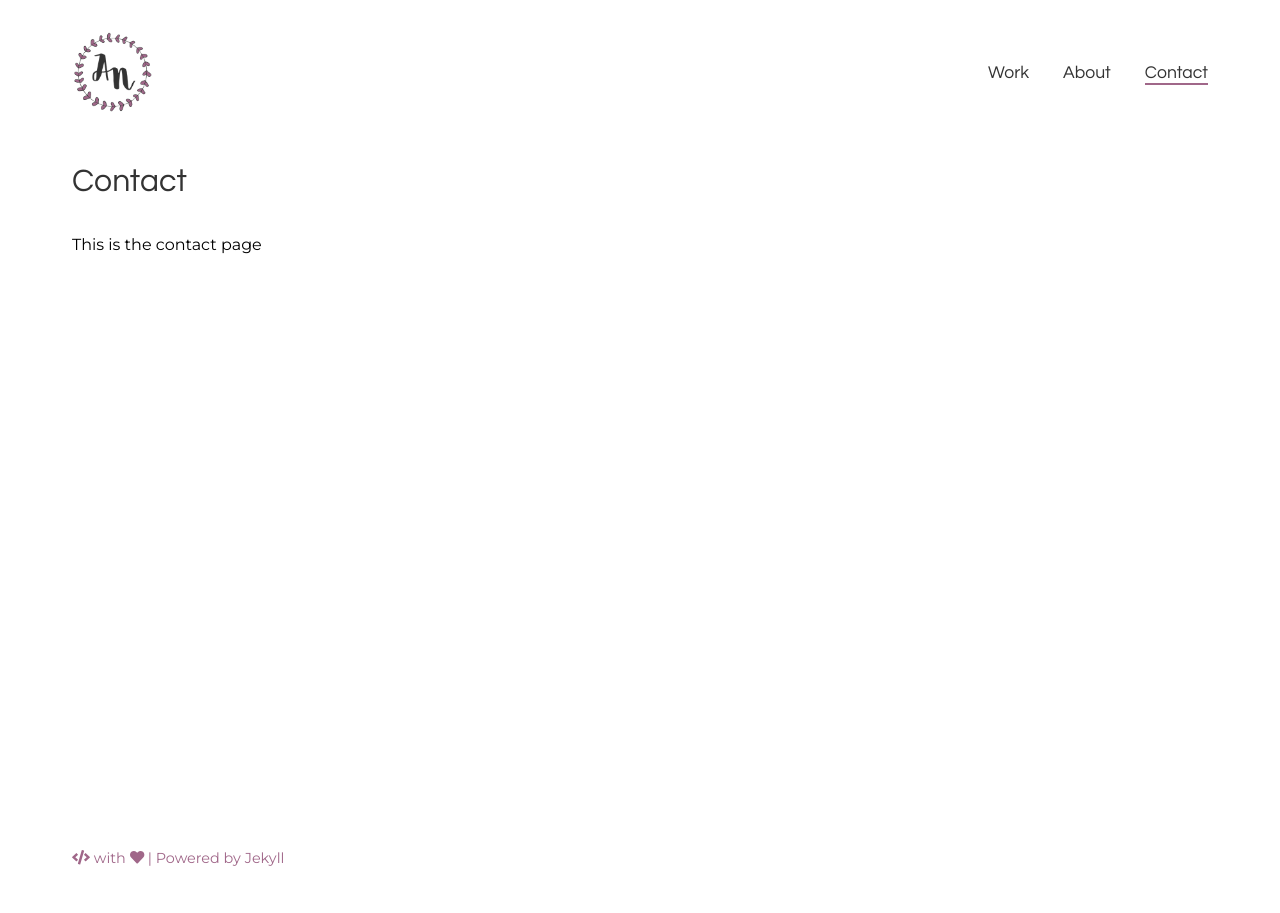
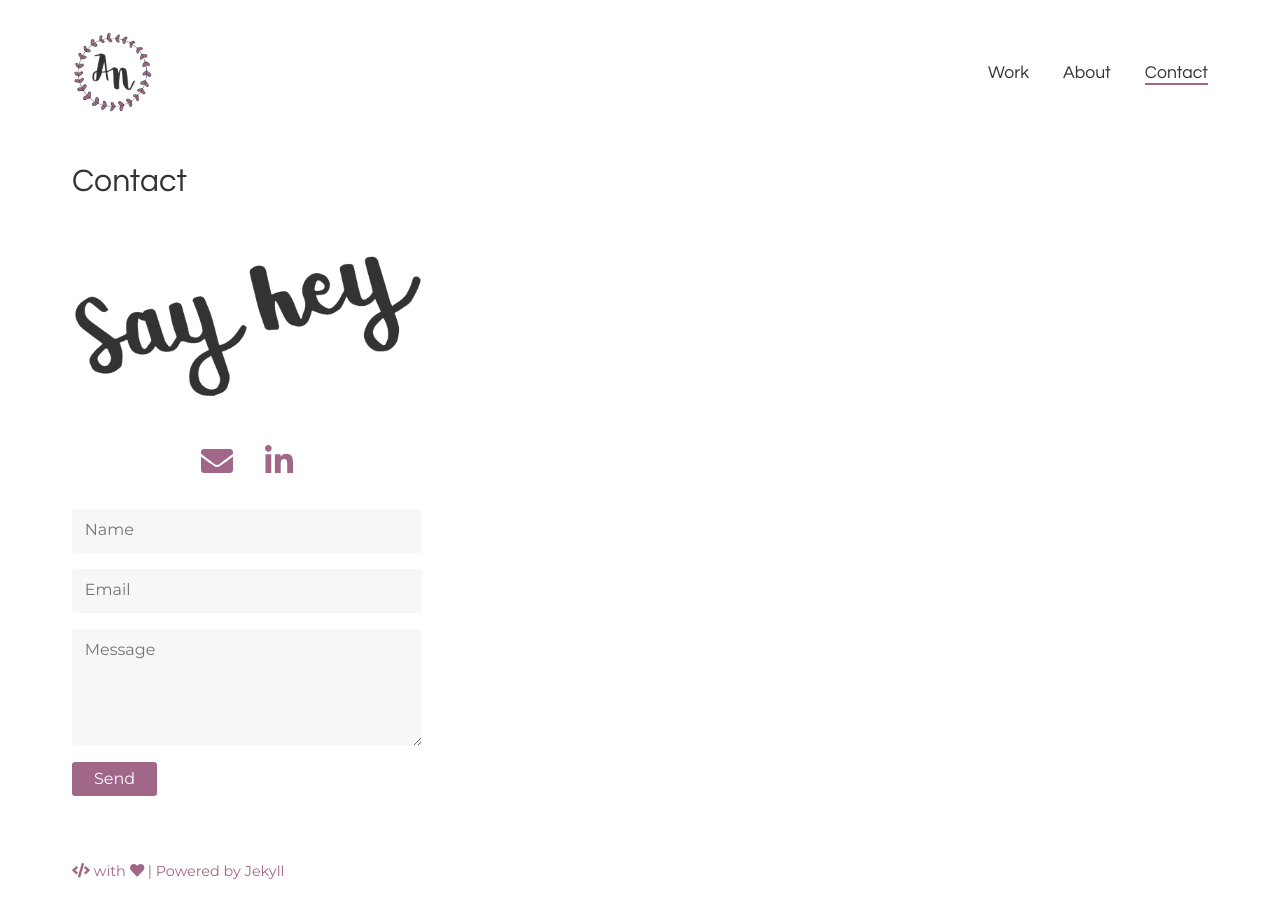
Before and after one commit to movealongg/movealongg.github.io, a Jekyll site: the page built from contact.md, in a window 1280 px wide. Built offline with Jekyll 4.4.1, drawn with Linux system fonts in a browser that asks for light colours; nearby versions of some CDN libraries.

Commit message:
Start styling contact page

```diff
--- a/_includes/header.html
+++ b/_includes/header.html
@@ -2,7 +2,7 @@
   <nav role="navigation" aria-label="main navigation">
 
       <a href="{{site.url }}">
-        <img src="{{site.url }}/assets/logo.png" alt="Aliyah Northington's portfolio logo" class="logo">
+        <img src="{{site.url }}/assets/images/logo.png" alt="Aliyah Northington's portfolio logo" class="logo">
       </a>
 
         <div class="hamburger hamburger-toggle">
--- /dev/null
+++ b/_layouts/contact.html
@@ -0,0 +1,27 @@
+---
+layout: default
+---
+<div class="contact">
+    {%- if page.title -%}
+        <h1>{{ page.title }}</h1>
+    {%- endif -%}
+
+    <img src="{{site.url }}/assets/images/sayhey.gif" alt="Say Hey" class="sayhey">
+
+    <div class="social">
+        <a href="mailto:aliyah.northington@gmail.com" class="fas fa-envelope fa-2x"></a>
+        <a href="https://www.linkedin.com/in/aliyah-n/" target="_blank" class="fab fa-linkedin-in fa-2x"></a>
+    </div>
+
+    <form action="https://formspree.io/xlelzevl" method="POST">
+
+        <input type="text" placeholder="Name">
+
+        <input type="email" name="_replyto" placeholder="Email">
+
+        <textarea name="message" placeholder="Message" cols="40" rows="5"></textarea>
+
+        <button type="submit">Send</button>
+    </form>
+
+</div>
--- /dev/null
+++ b/_sass/_contact.scss
@@ -0,0 +1,44 @@
+.sayhey {
+    width: 100%;
+    max-width: 350px;
+    padding-bottom: 1rem;
+}
+
+.social {
+    display: flex;
+    justify-content: center;
+    max-width: 350px;
+    margin-bottom: 1rem;
+    svg {
+        color: $color-main;
+        padding: 1rem;
+    }
+}
+
+.contact form {
+    display: flex;
+    flex-direction: column;
+    max-width: 350px;
+    font-family: $copy;
+    input[type="text"], input[type="email"], textarea {
+        padding: 0.8rem;
+        border-radius: 3px;
+        border: 0;
+        background: $formgray;
+        color: $gray;
+        margin-bottom: 1rem;
+    }
+    button {
+        max-width: 85px;
+        padding: 0.5rem 1rem;
+        border-radius: 3px;
+        background-color: $color-main;
+        color: $white;
+        border: 0;
+        transition: all .5s linear;
+        &:hover{
+            opacity: 0.75;
+
+        }
+    }
+}
--- a/_sass/_nav.scss
+++ b/_sass/_nav.scss
@@ -53,13 +53,16 @@ nav {
 
 // Mobile Menu
 .mobile-menu {
-    display: none;
+    visibility: hidden;
+    display: flex;
     flex-direction: column;
     margin-top: 1rem;
     z-index: 2;
     background-color: $gray;
     width: 100%;
     position: absolute;
+    opacity: 0;
+    transition: opacity 0.3s;
     a {
         padding: 0.8rem 2rem;
         color: $lightgray;
@@ -69,6 +72,11 @@ nav {
     .active {
         color: $white;
     }
+}
+
+.toggle {
+    opacity: 1;
+    visibility: visible;
 }
 
 // Desktop Menu
--- a/_sass/_variables.scss
+++ b/_sass/_variables.scss
@@ -1,6 +1,7 @@
 $color-main: #a06789;
 $gray: #333333;
 $lightgray: #9f9f9f;
+$formgray: #f7f7f7;
 $white: #ffffff;
 $headers: 'Questrial', sans-serif;
 $copy: 'Montserrat', sans-serif;
--- a/assets/main.js
+++ b/assets/main.js
@@ -2,9 +2,10 @@ let toggle = document.querySelector(".hamburger-toggle");
 let menu = document.querySelector(".mobile-menu");
 toggle.addEventListener("click", function(){
     toggle.classList.toggle("close");
-    if(menu.style.display == 'flex') {
-        menu.style.display = 'none';
-    }else {
-        menu.style.display = 'flex';
-    }
+    // if(menu.style.display == 'flex') {
+    //     menu.style.display = 'none';
+    // }else {
+    //     menu.style.display = 'flex';
+    // }
+    menu.classList.toggle("toggle");
 })
--- a/assets/main.scss
+++ b/assets/main.scss
@@ -7,4 +7,5 @@
 @import "../_sass/typography";
 @import "../_sass/nav";
 @import "../_sass/home";
+@import "../_sass/contact";
 @import "../_sass/footer";
--- a/contact.md
+++ b/contact.md
@@ -1,8 +1,6 @@
 ---
-layout: page
+layout: contact
 title: Contact
 permalink: /contact/
 order: 3
 ---
-
-This is the contact page
```
Also changed, not shown: assets/images/logo.png (renamed from assets/logo.png), assets/images/sayhey.gif (added).
